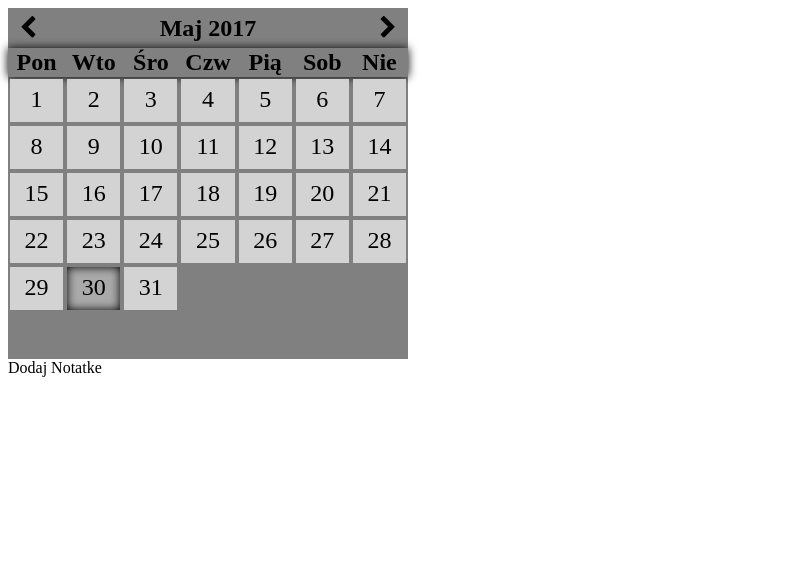
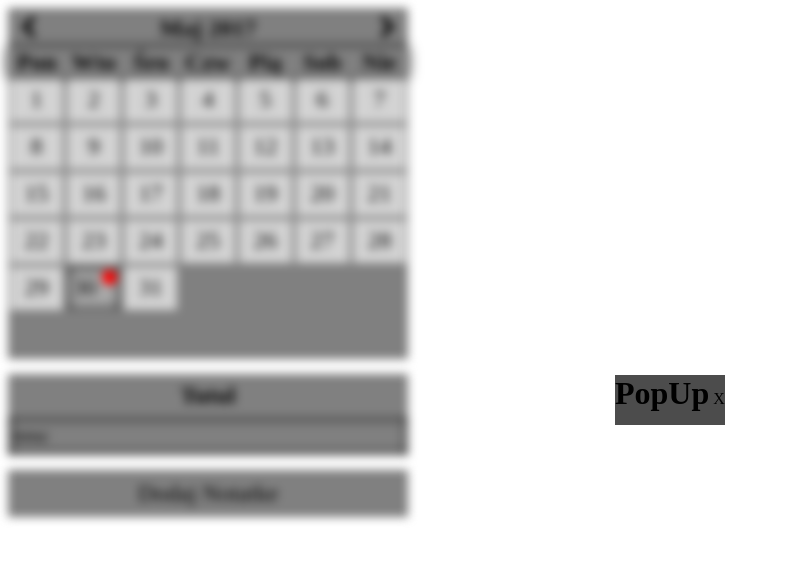
Before and after one commit to filibczak/maksik, a PHP site: page /php/43_1_kalendarz_by_me/index.php in a window 1280 px wide. Shown: the top 562 px of the page, without its empty margins (0-788 px from the left). Run offline with PHP 8.4, Linux system fonts and the light colour scheme; data that the repository does not hold is empty; some libraries are stand-ins or nearby versions.

Commit message:
Poprawki z szkoły

```diff
--- a/php/43_1_kalendarz_by_me/calender.xml
+++ b/php/43_1_kalendarz_by_me/calender.xml
@@ -23,5 +23,13 @@
 				</note>
 			</d-13>
 		</m-4>
+		<m-5>
+			<d-30>
+				<note>
+					<header>Tutul</header>
+					<article>tresc</article>
+				</note>
+			</d-30>
+		</m-5>
 	</y-2017>
 </calender>
--- a/php/43_1_kalendarz_by_me/get_calender.php
+++ b/php/43_1_kalendarz_by_me/get_calender.php
@@ -31,13 +31,19 @@
 	</thead>
 	<tbody>
 		<?php
+			$xml = simplexml_load_file('calender.xml');
 			for($i = 0; $i < 6; $i++){
 				echo '<tr>';
 				for($j = 0; $j < 7; $j++){
 					$toDay = ($i*7)+ $j+1+1 - $monthsFirstDay;
+					$y = 'y-'.$year;
+					$m = 'm-'.$month;
+					$d = 'd-'.$toDay;
+					if(@$xml->$y->$m->$d->note) $cls = 'is-note';
+					else $cls = '';
 					if($toDay > 0 && $toDay <= $monthsDaysNumber )
-						if($toDay == $toDayDay && $toDayMonth == $month && $toDayYear == $year) echo '<td><span class="toDay check">'.$toDay.'</span></td>';
-						else 																	echo '<td><span class="is-note">'.$toDay.'</span></td>';
+						if($toDay == $toDayDay && $toDayMonth == $month && $toDayYear == $year) echo '<td class="'.$cls.'"><span class="toDay check">'.$toDay.'</span></td>';
+						else 																	echo '<td class="'.$cls.'"><span>'.$toDay.'</span></td>';
 					else
 						echo '<td></td>';
 				}
--- a/php/43_1_kalendarz_by_me/get_note.php
+++ b/php/43_1_kalendarz_by_me/get_note.php
@@ -8,7 +8,7 @@ $y = 'y-'.$year;
 $m = 'm-'.$month;
 $d = 'd-'.$day;
 
-if($xml->$y->$m->$d->note)
+if(@$xml->$y->$m->$d->note)
 foreach ($xml->$y->$m->$d->note as $note) {
 	echo '<div class="note">';
 	echo '<header>'.($note->header).'</header>';
--- a/php/43_1_kalendarz_by_me/index.php
+++ b/php/43_1_kalendarz_by_me/index.php
@@ -63,6 +63,7 @@
 	</script>
 </head>
 <body>
+<main class="blure">
 	<div id="kalendarz"></div>
 	<div id="notes">
 		<div class="note">
@@ -75,6 +76,13 @@
 		</div>
 	</div>
 	<div id="addNote">Dodaj Notatke</div>
-
+</main>
+<div id="popup">
+	<header>
+		<h1>PopUp</h1>
+		<div id="exit">X</div>
+	</header>
+	<article></article>
+</div>
 </body>
 </html>
--- a/php/43_1_kalendarz_by_me/screen.css
+++ b/php/43_1_kalendarz_by_me/screen.css
@@ -62,7 +62,8 @@
 #kalendarz table tbody tr td span:hover{
 	box-shadow: inset 0 0 10px black;
 }
-.note{
+.note,
+#addNote{
 	margin-top: 15px;
 	background-color: grey;
 	width: 400px;
@@ -83,3 +84,49 @@
 	box-shadow: inset 0 0 10px black;
 	font-size: .8em;
 }
+.is-note::before{
+	/*content: 'im hear';*/
+	content: '';
+	display: inline;
+	background-color: red;
+	width: 15px;
+	height: 15px;
+	border-radius: 50%;
+	margin: 3px 3px 0 0;
+	float: right;
+}
+#addNote{
+	box-sizing: border-box;
+	padding: 10px;
+	text-align: center;
+	cursor: pointer;
+}
+#addNote:hover{
+	box-shadow: 0 0 10px -3px black;
+}
+.blure{
+	filter: blur(5px);
+}
+#popup{
+	position: fixed;
+	top: calc(100%/2 - 50px/2);
+	left: calc(100%/2 - 50px/2);
+	min-height: 50px;
+	min-width: 50px;
+	background-color: cyyan;
+	box-sizing: border-box;
+}
+#popup > header{
+	display: block;
+	width: 100%;
+	height: 50px;
+	background-color: rgba(0,0,0,.7);
+}
+#popup > header> *{
+	display: inline;
+}
+#popup > article{
+	display: block;
+	width: 100%;
+	min-height: 100px;
+}
--- a/zad/budzet_domowy/index.php
+++ b/zad/budzet_domowy/index.php
@@ -235,6 +235,11 @@ require_once('../../php/scripts.php');
 		}
 
 	</script>
+	<style type="text/css">
+		article > section{
+			padding-bottom: 150px;
+		}
+	</style>
 
 </head>
 <body>
```
Also changed, not shown: README.md.
